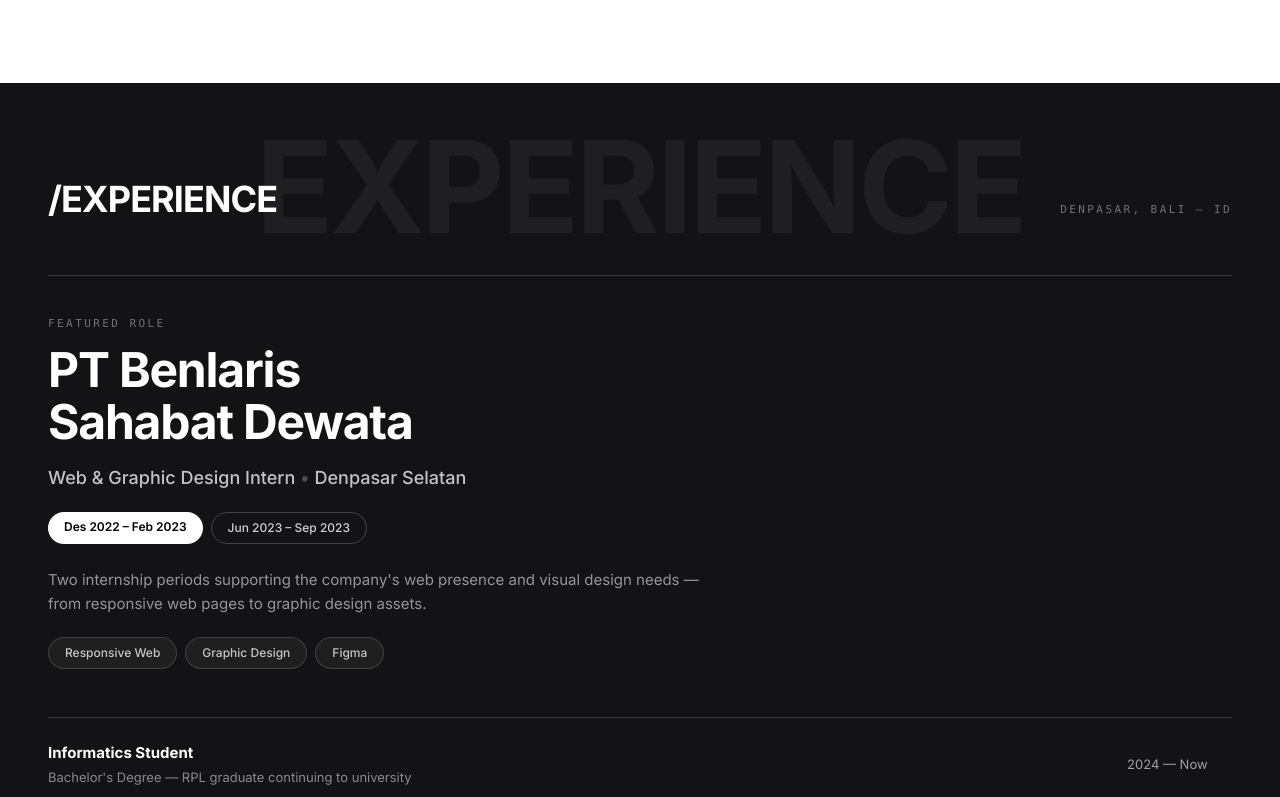
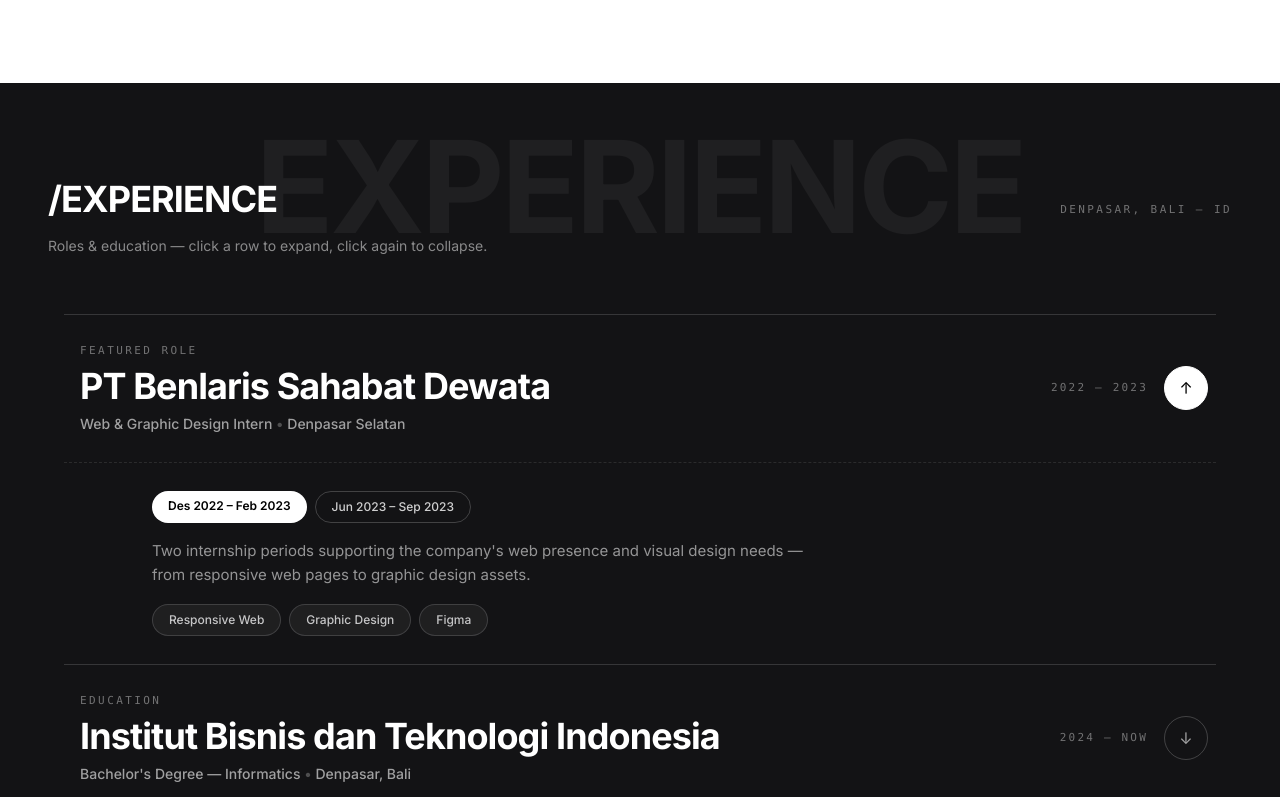
Before and after one commit to galxtria/Galxtria, a React (Vite) app: page / in a window 1280 px wide. Shown: the part 2000-2797 px from the top of the page. Built offline with nearby package versions, Linux system fonts and the light colour scheme.

Commit message:
feat: experience accordion dense, remove hero currently-into line

```diff
--- a/src/App.jsx
+++ b/src/App.jsx
@@ -65,8 +65,29 @@
   },
 ]
 
-const EXPERIENCE_MORE = [
-  { place: 'Informatics Student', detail: "Bachelor's Degree — RPL graduate continuing to university", date: '2024 — Now' },
+const EXPERIENCE = [
+  {
+    id: 'benlaris',
+    kind: 'Featured role',
+    place: 'PT Benlaris Sahabat Dewata',
+    role: 'Web & Graphic Design Intern',
+    location: 'Denpasar Selatan',
+    range: '2022 — 2023',
+    dates: ['Des 2022 – Feb 2023', 'Jun 2023 – Sep 2023'],
+    desc: "Two internship periods supporting the company's web presence and visual design needs — from responsive web pages to graphic design assets.",
+    tags: ['Responsive Web', 'Graphic Design', 'Figma'],
+  },
+  {
+    id: 'instiki',
+    kind: 'Education',
+    place: 'Institut Bisnis dan Teknologi Indonesia',
+    role: "Bachelor's Degree — Informatics",
+    location: 'Denpasar, Bali',
+    range: '2024 — Now',
+    dates: ['2024 — Now'],
+    desc: 'Continuing from an RPL background into a Bachelor\u2019s degree in Informatics — focused on frontend development, cross-platform apps, and AI integration.',
+    tags: ['Informatics', 'Frontend Development', 'Mobile Apps'],
+  },
 ]
 
 const SOCIALS = [
@@ -414,10 +435,6 @@
               </svg>
               Denpasar, Bali — ID
             </p>
-            <p className="mx-auto md:mx-0 mt-2 max-w-[280px] text-[12px] leading-relaxed text-black/55">
-              <span className="mr-1.5 inline-block h-1.5 w-1.5 rounded-full bg-emerald-500 align-middle" />
-              Currently into <span className="font-semibold text-black/80">TypeScript, React &amp; Tailwind</span>
-            </p>
               <a
                 href="/cv.pdf"
                 download="Galxtria-CV.pdf"
@@ -611,10 +628,12 @@
   )
 }
 
-// ── Experience — full gelap tanpa card, sorot internship asli ──
+// ── Experience — akordeon gelap, Benlaris terbuka default & bisa ditutup ──
 
 function Experience() {
   const ref = useReveal(0.08)
+  const [open, setOpen] = useState(0)
+  const toggle = (i) => setOpen((cur) => (cur === i ? null : i))
   return (
     <section id="experience" ref={ref} className="relative flex min-h-screen w-full flex-col justify-center overflow-hidden bg-[#131315] text-white">
       <span aria-hidden className="watermark pointer-events-none absolute top-10 left-1/2 -translate-x-1/2 whitespace-nowrap text-[clamp(3.5rem,11vw,8rem)] font-black tracking-tight text-white/[0.05]">
@@ -625,45 +644,69 @@
           <h2 className="text-2xl md:text-4xl font-black tracking-tight">/EXPERIENCE</h2>
           <p className="font-mono text-[11px] uppercase tracking-[0.22em] text-white/40">Denpasar, Bali — ID</p>
         </div>
+        <p data-reveal className="mt-4 max-w-xl text-sm leading-relaxed text-white/50">
+          Roles &amp; education — click a row to expand, click again to collapse.
+        </p>
 
-        <article data-reveal className="mt-10 md:mt-14 border-t border-white/15 pt-8 md:pt-10">
-          <p className="font-mono text-[11px] uppercase tracking-[0.22em] text-white/40">Featured role</p>
-          <h3 className="mt-3 text-3xl md:text-5xl font-extrabold leading-[1.08] tracking-tight">
-            PT Benlaris<br /> Sahabat Dewata
-          </h3>
-          <p className="mt-4 text-[15px] md:text-lg font-medium text-white/75">
-            Web &amp; Graphic Design Intern <span className="text-white/25"> • </span> Denpasar Selatan
+        <div data-reveal className="mx-auto mt-10 md:mt-14 w-full max-w-6xl border-b border-white/10">
+          {EXPERIENCE.map((e, i) => {
+            const isOpen = open === i
+            return (
+              <div key={e.id} className="border-t border-white/15">
+                <div
+                  role="button"
+                  tabIndex={0}
+                  onClick={() => toggle(i)}
+                  onKeyDown={(ev) => {
+                    if (ev.key === 'Enter' || ev.key === ' ') {
+                      ev.preventDefault()
+                      toggle(i)
+                    }
+                  }}
+                  onMouseMove={spotMove}
+                  aria-expanded={isOpen}
+                  aria-label={`${isOpen ? 'Collapse' : 'Expand'} ${e.place}`}
+                  className="spot-dark-row group grid cursor-pointer grid-cols-[1fr_auto] items-center gap-4 py-6 transition-colors duration-200 hover:bg-white/[0.04] md:py-7 md:pl-4 md:pr-2"
+                >
+                  <div className="min-w-0 transition-transform duration-300 group-hover:translate-x-1">
+                    <p className="font-mono text-[11px] uppercase tracking-[0.22em] text-white/40">{e.kind}</p>
+                    <p className="mt-2 text-2xl md:text-4xl font-extrabold leading-[1.08] tracking-tight">{e.place}</p>
+                    <p className="mt-2 text-[13px] md:text-sm font-medium text-white/60">
+                      {e.role} <span className="text-white/25"> • </span> {e.location}
                     </p>
-          <div className="mt-5 flex flex-wrap gap-2">
-            <span className="rounded-full bg-white px-4 py-1.5 text-[12px] font-semibold text-black">Des 2022 – Feb 2023</span>
-            <span className="rounded-full border border-white/20 px-4 py-1.5 text-[12px] font-medium text-white/80">Jun 2023 – Sep 2023</span>
                   </div>
-          <p className="mt-6 max-w-2xl text-sm md:text-[15px] leading-relaxed text-white/55">
-            Two internship periods supporting the company&apos;s web presence and visual design needs —
-            from responsive web pages to graphic design assets.
-          </p>
-          <div className="mt-5 flex flex-wrap gap-2">
-            {['Responsive Web', 'Graphic Design', 'Figma'].map((t) => (
+                  <div className="flex shrink-0 items-center gap-3 md:gap-4">
+                    <p className="hidden font-mono text-[11px] uppercase tracking-[0.2em] text-white/40 sm:block">{e.range}</p>
+                    <span aria-hidden className={`flex h-10 w-10 items-center justify-center rounded-full border text-base transition-all duration-300 md:h-11 md:w-11 ${isOpen ? 'rotate-180 border-white bg-white text-black' : 'border-white/20 text-white/60 group-hover:border-white group-hover:bg-white group-hover:text-black'}`}>
+                      ↓
+                    </span>
+                  </div>
+                </div>
+
+                <div className={`service-panel ${isOpen ? 'open' : ''}`}>
+                  <div>
+                    <div className="panel-body border-t border-dashed border-white/10 py-6 md:py-7 md:pl-[5.5rem] md:pr-2">
+                      <div className="flex flex-wrap gap-2">
+                        {e.dates.map((d, di) => (
+                          <span key={d} className={`rounded-full px-4 py-1.5 text-[12px] ${di === 0 && e.dates.length > 1 ? 'bg-white font-semibold text-black' : 'border border-white/20 font-medium text-white/80'}`}>
+                            {d}
+                          </span>
+                        ))}
+                      </div>
+                      <p className="mt-4 max-w-2xl text-sm md:text-[15px] leading-relaxed text-white/55">{e.desc}</p>
+                      <div className="mt-4 flex flex-wrap gap-2">
+                        {e.tags.map((t) => (
                           <span key={t} className="chip-glow chip-glow-dark rounded-full border border-white/15 bg-white/5 px-4 py-1.5 text-[12px] font-medium text-white/75 transition-all duration-300 hover:bg-white/10 hover:text-white">
                             {t}
                           </span>
                         ))}
                       </div>
-        </article>
-
-        <div data-reveal className="mt-10 md:mt-12 border-t border-white/15">
-          {EXPERIENCE_MORE.map((e) => (
-            <div key={e.place} onMouseMove={spotMove} className="spot-dark-row group grid grid-cols-[1fr_auto] items-center gap-2 border-b border-white/10 py-6 transition-colors duration-300 hover:bg-white/[0.04]">
-              <div className="transition-transform duration-300 group-hover:translate-x-1">
-                <p className="text-[15px] font-bold">{e.place}</p>
-                <p className="mt-1 text-[13px] text-white/50">{e.detail}</p>
-              </div>
-              <div className="flex items-center gap-3">
-                <p className="text-[12px] md:text-[13px] text-white/60 whitespace-nowrap">{e.date}</p>
-                <span aria-hidden className="-translate-x-1 text-white opacity-0 transition-all duration-300 group-hover:translate-x-0 group-hover:opacity-100">↗</span>
                     </div>
                   </div>
-          ))}
+                </div>
+              </div>
+            )
+          })}
         </div>
       </div>
     </section>
```
Lines whose indentation alone changed are shown as unchanged.
